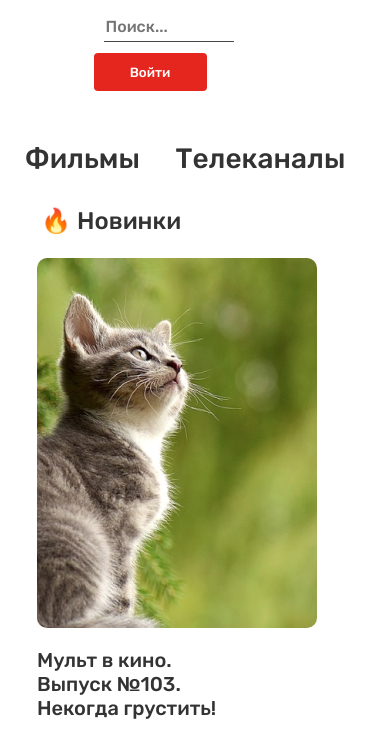
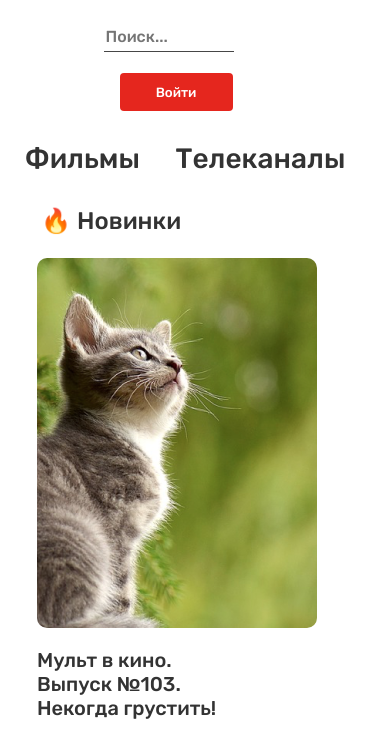
Before and after one commit to Danya000/HTC-frontend-test, a website: page app/index.html in a window 390 px wide. Shown: the part 46-786 px from the top of the page. Drawn offline with nearby package versions, Linux system fonts and the light colour scheme; files that its build step writes are made by us from their sources.

Commit message:
Update _media.scss

```diff
--- a/app/scss/_media.scss
+++ b/app/scss/_media.scss
@@ -219,9 +219,7 @@
           .container {
             text-align: center;
         }
-        #btn {
-            margin-left: -52px;
-        }
+
 
          .output-btn {
              margin-left: -15%;
@@ -252,9 +250,7 @@
             align-items: center;
         }
 
-        #btn {
-            margin-bottom: 20px;
-        }
+
         .container__form {
             margin-bottom: -25px;
             padding-right: 20px;
```
